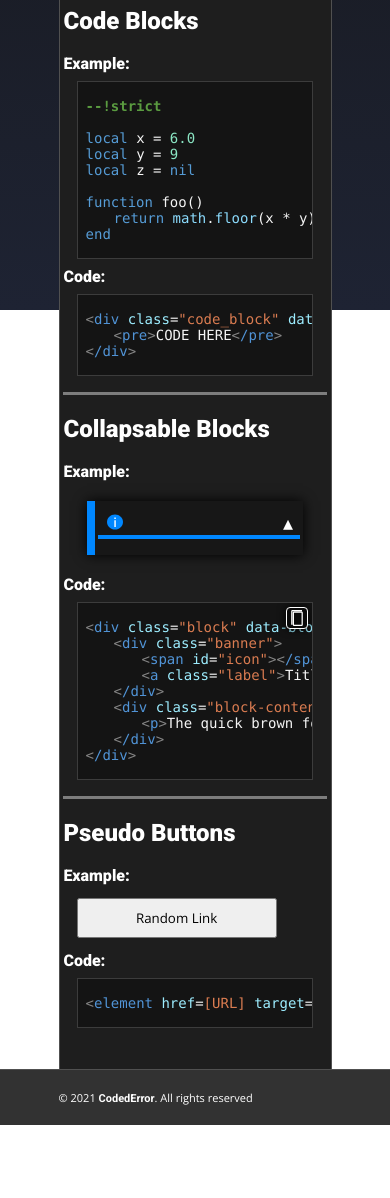
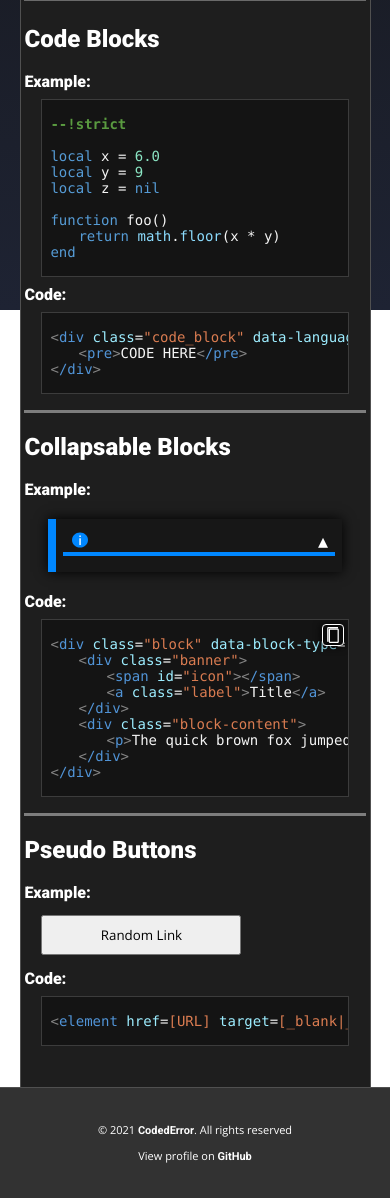
Before and after one commit to Coded-Error/Coded-Error.github.io, a plain HTML site: page index.html in a window 390 px wide. Shown: the part 534-1732 px from the top of the page. Drawn offline with nearby package versions, Linux system fonts and the light colour scheme; no server answers.

Commit message:
Better Mobile Flow

```diff
--- a/assets/css/base.css
+++ b/assets/css/base.css
@@ -85,10 +85,24 @@ button { color: black; }
 
 	.block .banner .label { display: none; }
 
-	.details { flex-direction: column; }
-	.details .container { width: 100%; }
-
 	.details button .icon { margin: 0; }
 	.details button.play::after { content: ''; }
 	.details button.repo::after { content: ''; }
 }
+
+@media only screen and (max-width: 665px) {
+	.footer { height: calc(var(--site-header-height) * 2); }
+	.footer .margin { display: flex; flex-flow: column; justify-content: center; }
+	.footer .container { height: auto; margin: .5em 0; }
+
+	.footer .__left { float: initial; }
+	.footer .__right { float: initial; }
+}
+
+@media only screen and (max-width: 780px) {
+	.footer .margin, .header .margin { margin: 0 5%; }
+	body .content {  margin-left: 5%; margin-right: 5%;}
+
+	.details { flex-direction: column; }
+	.details .container { width: 100%; }
+}
--- a/assets/css/globals/bars.css
+++ b/assets/css/globals/bars.css
@@ -63,14 +63,15 @@
 /* FOOTER class */
 
 .footer {
-	min-height: var(--site-header-height);
-	height: 0;
+	height: var(--site-header-height);
 	/* DISPLAY */
 	background-color: rgb(50, 50, 50);
 	/* TOP BORDER */
 	border-top-color: rgb(var(--site-basic-border-color));
 	border-top-style: solid;
 	border-top-width: var(--site-basic-border-width);
-	/* TEXT */
-	font-size: 11px
+	font-size: 11px;
 }
+
+.footer .__left { float: left; }
+.footer .__right { float: right; }
--- a/assets/css/globals/content-block.css
+++ b/assets/css/globals/content-block.css
@@ -189,7 +189,7 @@ body *[href] {
 
 /* Code Blocks */
 .content div.code_block > pre * { font-family: inherit; }
-.content div.code_block > pre { width: 100%; height: 100%; font-family: 'Consolas'; font-size: 14px; color: inherit !important; }
+.content div.code_block > pre { width: 100%; height: 100%; font-family: 'Consolas', 'Courier New'; font-size: 14px; color: inherit !important; }
 .content div.code_block {
 	margin: .5em 5% !important;
 	padding: 1em .5em;
--- a/index.html
+++ b/index.html
@@ -1,5 +1,6 @@
 <!DOCTYPE html>
 <html lang="en">
+
 <head>
 	<meta charset="UTF-8">
 	<meta http-equiv="X-UA-Compatible" content="IE=edge;">
@@ -24,6 +25,7 @@
 	<script src="https://ajax.googleapis.com/ajax/libs/jquery/3.5.1/jquery.min.js"></script>
 	<script src="/assets/js/base.js" type="module"></script>
 </head>
+
 <body>
 	<div id="background"></div>
 
@@ -70,7 +72,8 @@
 				<h1>Stylesheet</h1>
 				<p id="description">A template that dictates the look, feel, and design of a WebSite or WebPage.</p>
 
-				<button class="repo" id="_pseudo_bttn" href="https://github.com/Coded-Error/Coded-Error.github.io" target="_blank">
+				<button class="repo" id="_pseudo_bttn" href="https://github.com/Coded-Error/Coded-Error.github.io"
+					target="_blank">
 					<span class="icon"></span>
 				</button>
 			</div>
@@ -133,7 +136,8 @@
 			<h2 id="pseudo-buttons" data-header-type="section_anchor">Pseudo Buttons</h2>
 
 			<h4>Example:</h4>
-			<button href="https://youtu.be/dQw4w9WgXcQ" target="_blank" id="_pseudo_bttn" style="display: block; width: 15em; height: 3em; margin: 1em 5%;">Random Link</button>
+			<button href="https://youtu.be/dQw4w9WgXcQ" target="_blank" id="_pseudo_bttn"
+				style="display: block; width: 15em; height: 3em; margin: 1em 5%;">Random Link</button>
 
 			<h4>Code:</h4>
 			<div class="code_block" data-language="html">
@@ -147,14 +151,15 @@
 	<!-- page.                                              -->
 	<div class="footer">
 		<div class="margin">
-			<div class="__left container" style="float: left;">
-				<p>&copy; 2021 <b>CodedError</b>. All rights reserved</p>
+			<div class="container __left">
+				<p>&COPY; 2021 <b>CodedError</b>. All rights reserved</p>
 			</div>
-			<div class="__right container" style="float: right;">
-				<p>View on profile on <a href="https://github.com/CodedError/">GitHub</a></p>
+			<div class="container __right">
+				<p>View profile on <a href="https://github.com/Coded-Error/">GitHub</a></p>
 			</div>
 		</div>
 	</div>
 
 </body>
+
 </html>
```
